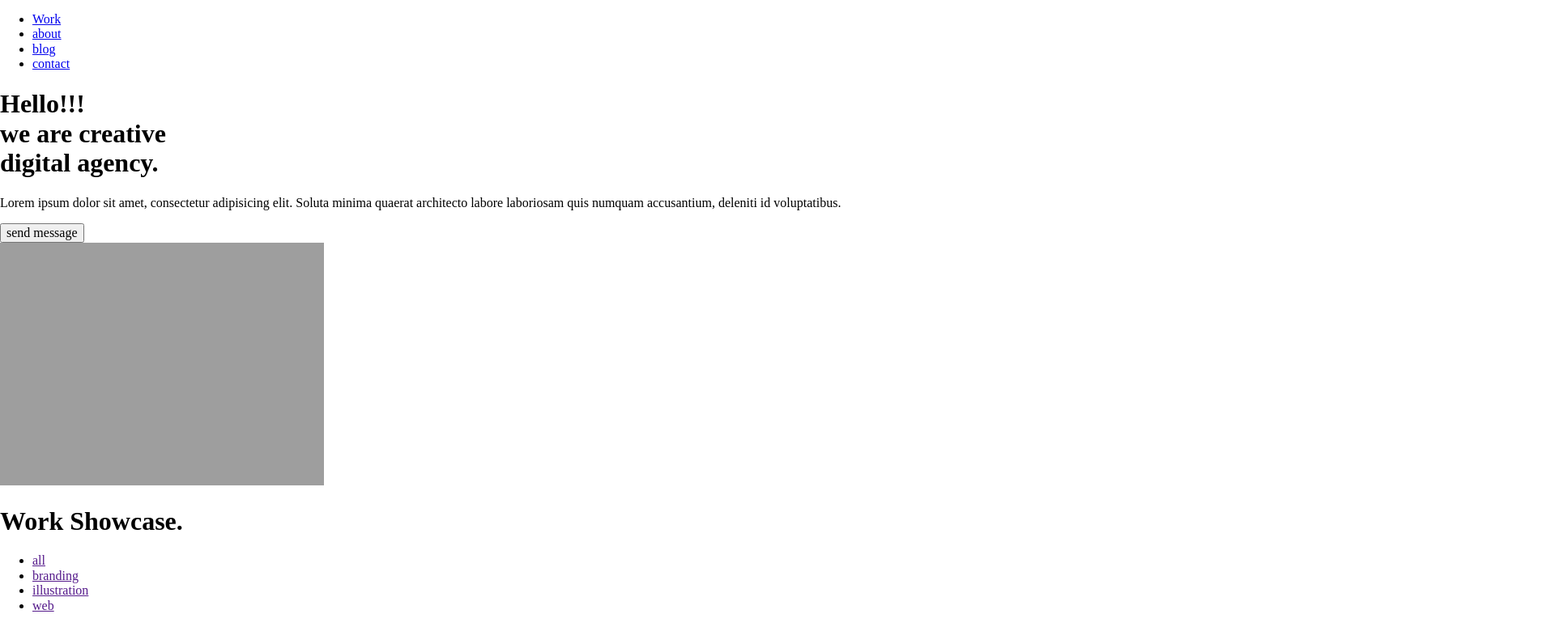
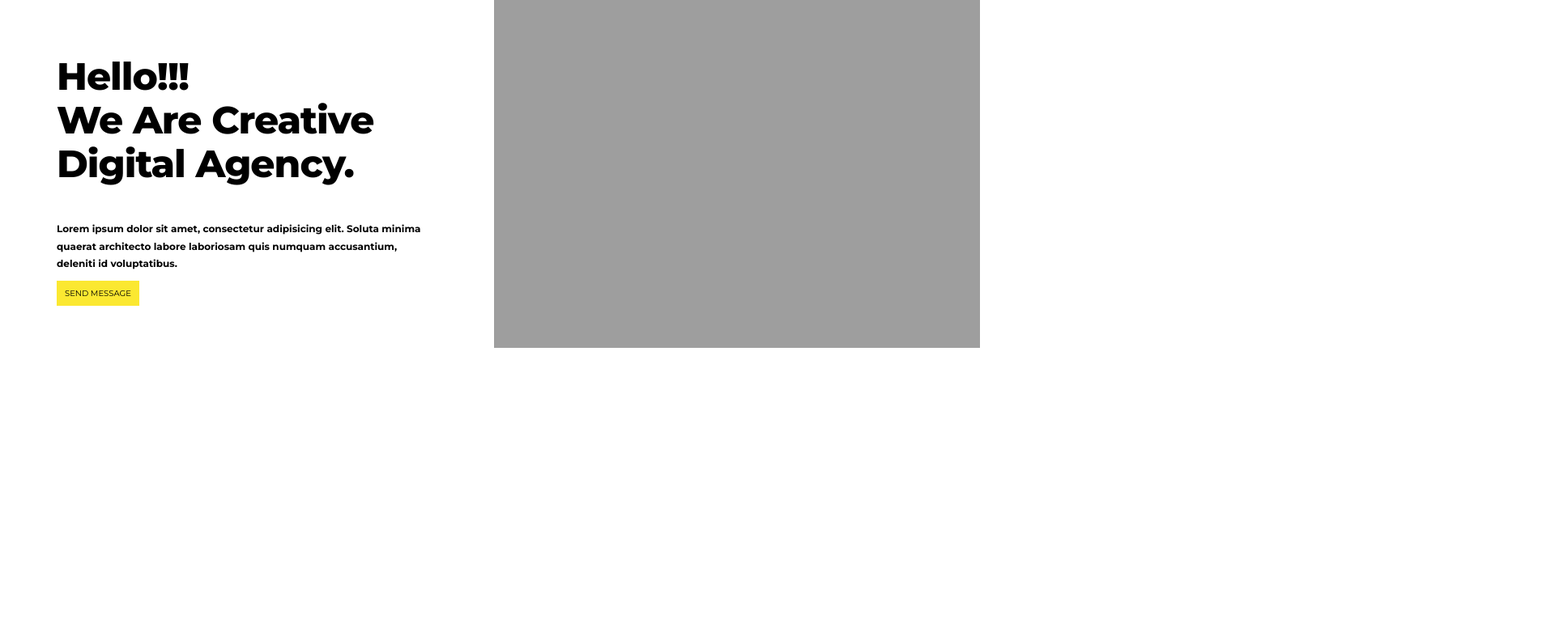
Before and after one commit to petersamir14/Mint-, a plain HTML site: page index.html in a window 1280 px wide. Shown: the part 144-924 px from the top of the page at 81% size, 1920 px wide, since content can reach past the window. Drawn offline with Linux system fonts and the light colour scheme; the site is published under a folder, as on GitHub Pages, so addresses that start at the root find nothing.

Commit message:
Update index.html

```diff
--- a/index.html
+++ b/index.html
@@ -6,7 +6,7 @@
     <meta http-equiv="X-UA-Compatible" content="IE=edge">
     <meta name="viewport" content="width=device-width, initial-scale=1.0">
     <!-- External style sheet -->
-    <link rel="stylesheet" href="/style/mint.css">
+    <link rel="stylesheet" href="style/mint.css">
     <!-- Render all elements normal -->
     <link rel="stylesheet" href="style/normalize.css">
     <!-- Font awesome liberary -->
```
